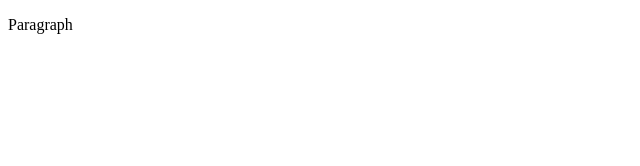
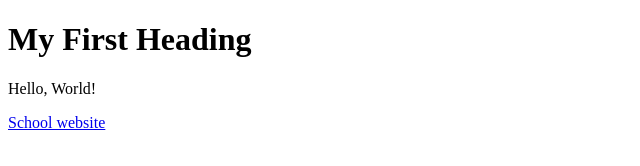
Before and after one commit to MTHS-ICD2O-1-2023/ICD2O-Unit-1-01-giordan-zeina, a plain HTML site: page index.html in a window 1280 px wide. Shown: the whole page, without its empty margins (0-640 px from the left). Drawn offline with Linux system fonts and the light colour scheme.

Commit message:
Changed "index.html" file

```diff
--- a/index.html
+++ b/index.html
@@ -1,9 +1,11 @@
 <!DOCTYPE html>
 <html>
   <head>
-    <title>Title</title>
+    <title>My Second Web page!</title>
   </head>
   <body>
-    <p>Paragraph</p>
+    <h1>My First Heading</h1>
+    <p>Hello, World!</p>
+    <a href="https://www.mths.ca">School website</a>
   </body>
 </html>
```
